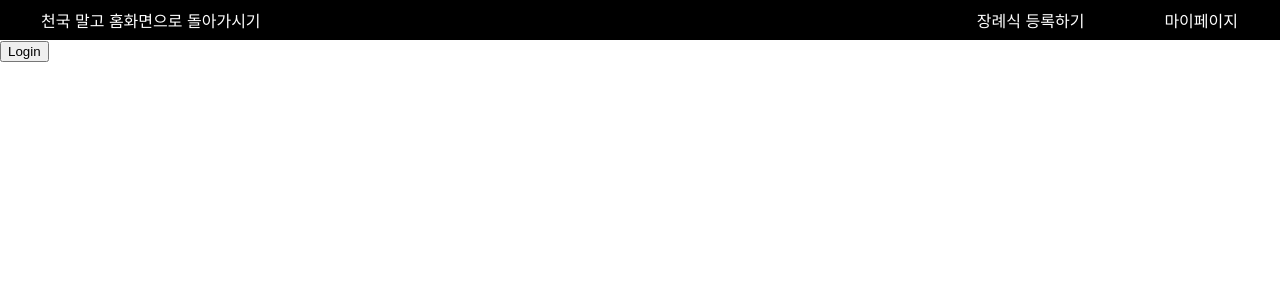
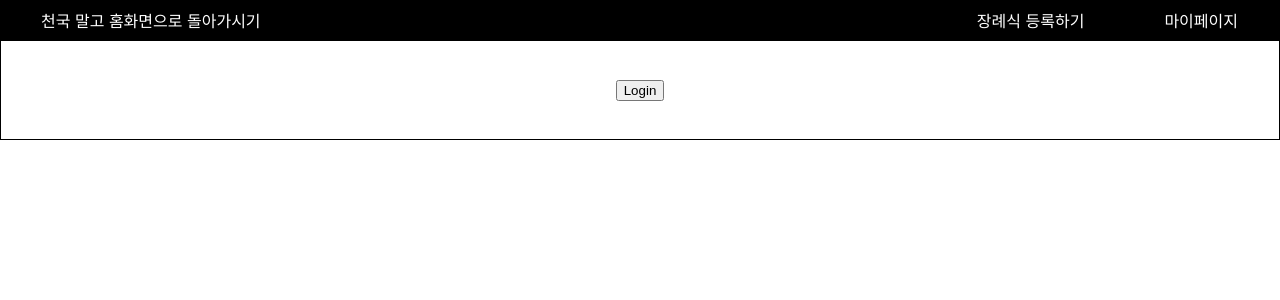
Before and after one commit to 2nd-PARD-WEB-PART/PARD-2th-Memorial, a React (Create React App) app in the folder memorial-frontend/: page /Login in a window 1280 px wide. Shown: the top 300 px of the page. Built offline with nearby package versions, Linux system fonts and the light colour scheme.

Commit message:
231125 주영: 스타일 컴포넌트 추가

```diff
--- a/memorial-frontend/src/pages/Login.js
+++ b/memorial-frontend/src/pages/Login.js
@@ -2,7 +2,20 @@ import {auth} from '../fbase';
 import {GoogleAuthProvider, signInWithPopup} from 'firebase/auth';
 import {useContext, useState} from 'react';
 import {UserContext} from '../contexts/userContext';
-// import Test from './Test';
+import styled from 'styled-components';
+
+const Div = styled.div `
+    display: ${props => props.display || "flex"};
+    justify-content: ${props => props.justifyContent || "center"};
+    align-items: ${props => props.alignItems || "center"};
+    width : ${props => props.width || "100%"};
+    height : ${props => props.height || "100px"};
+    border : ${props => props.border || "1px solid black"};
+    box-sizing : ${props => props.border || "border-box"};
+    background-color: ${props => props.backgroundColor || "white"};
+    color: ${props => props.backgroundColor || " white"};
+`;
+
 
 function Login() {
   const [logInData, setLogInData] = useContext(UserContext);
@@ -25,11 +38,9 @@ function Login() {
   }
 
   return (
-    <div>
-      {/* <Test></Test> */}
+    <Div>
       <button onClick={handleGoogleLogin}>Login</button>
-      {logInData ? logInData.displayName : null}
-    </div>
+    </Div>
   );
 }
 
```
